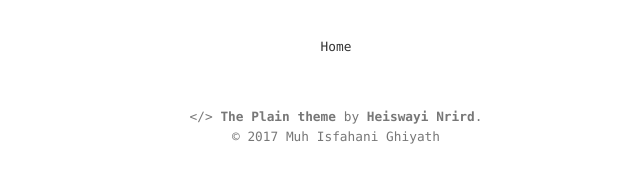
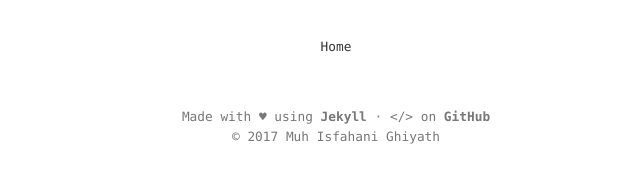
Before and after one commit to isfaaghyth/backup.isfaaghyth.github.io, a Jekyll site: the page built from about.md, in a window 1280 px wide. Shown: the part 499-682 px from the top of the page, without its empty margins (304-944 px from the left). Built offline with Jekyll 4.4.1, drawn with Linux system fonts in a browser that asks for light colours.

Commit message:
Change footer

```diff
--- a/_includes/footer.html
+++ b/_includes/footer.html
@@ -1,4 +1,4 @@
 <div class="footer">
-  <span class="block">&lt;/&gt; <a href="http://github.com/heiswayi/the-plain" title="a minimalist Jekyll theme for personal blog">The Plain theme</a> by <a href="http://heiswayi.github.io">Heiswayi Nrird</a>.</span>
+  <span class="block">Made with &hearts; using <a href="http://jekyllrb.com/">Jekyll</a> &middot; &lt;/&gt; on <a href="https://github.com/{{ site.github_username }}" title="Hosted on GitHub">GitHub</a></span>
   <span class="block">&copy; {{ site.time | date: '%Y' }} {{ site.author_name }}</span>
 </div>
```
